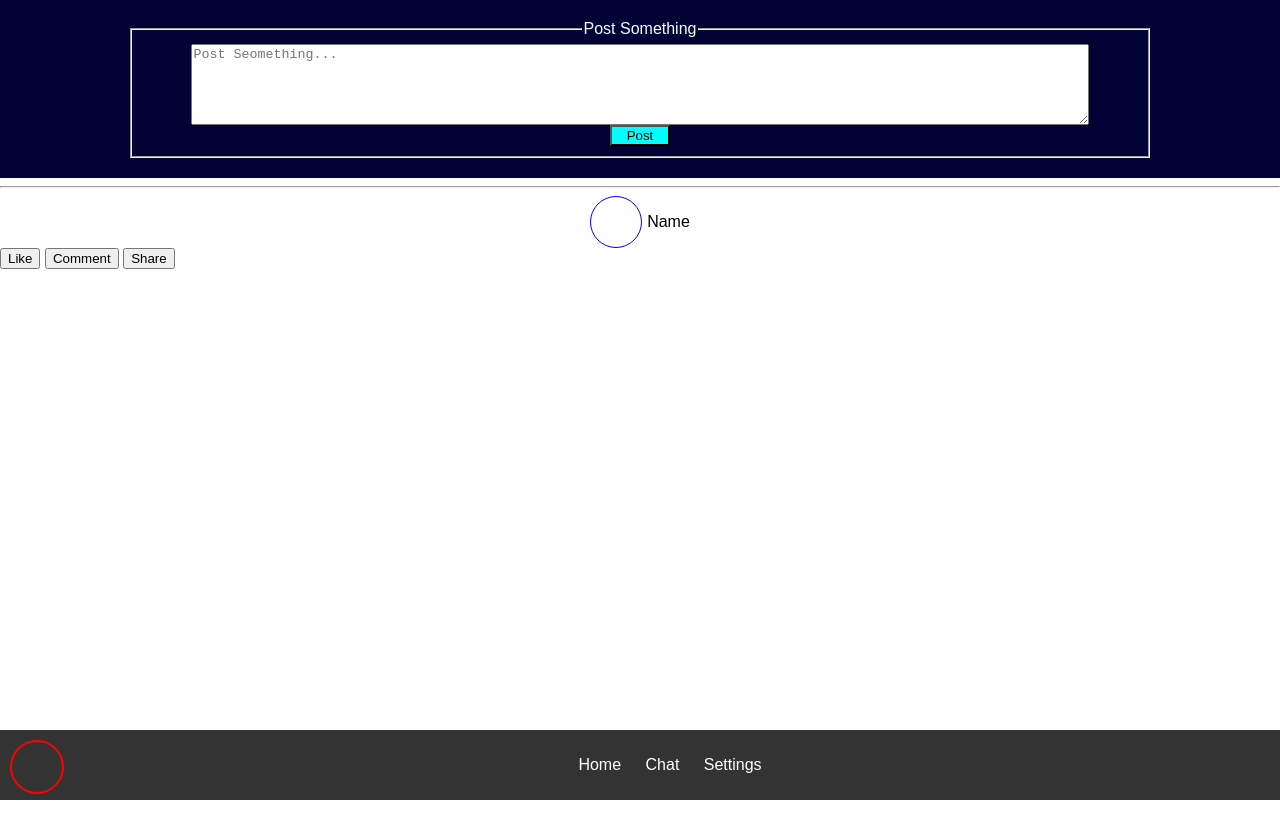
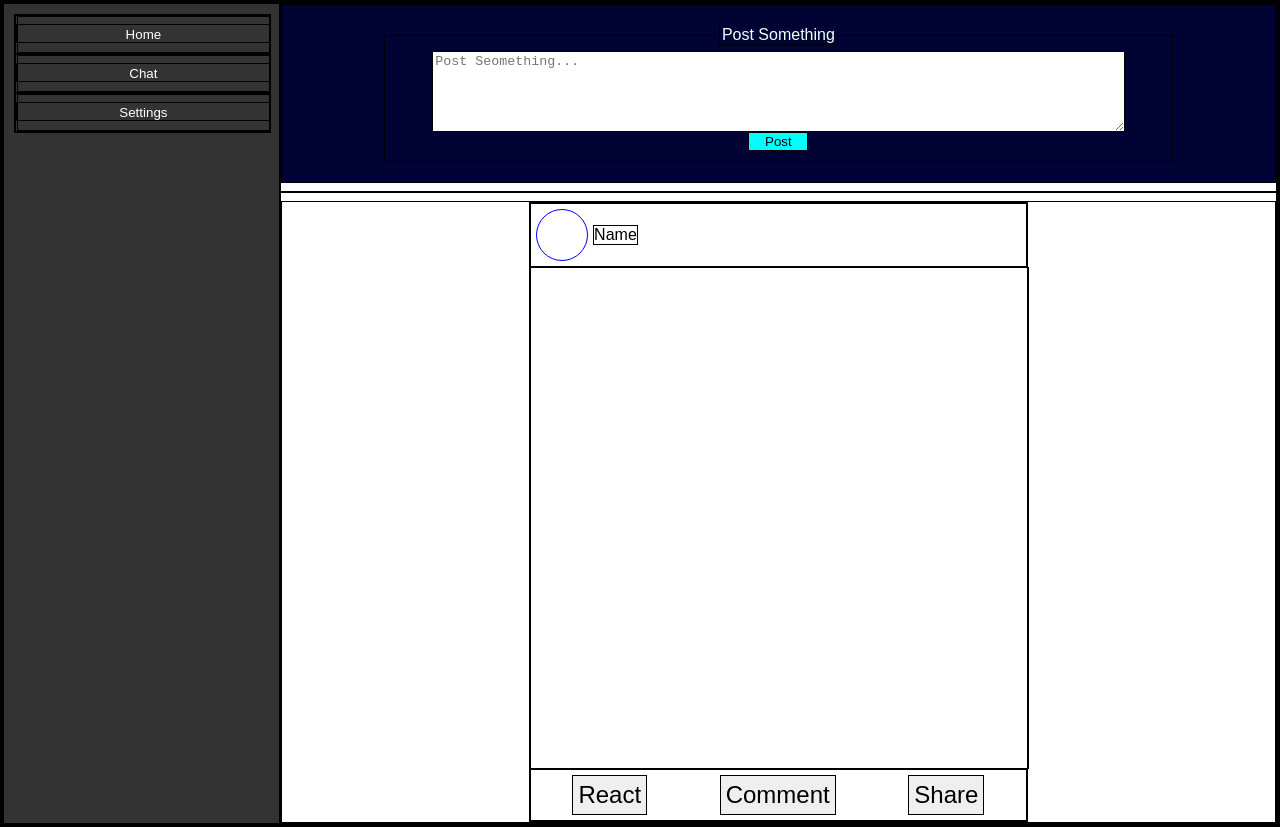
Before and after one commit to sanjograiofficial/talk-life, a plain HTML site: page index.html in a window 1280 px wide. Before the commit the page ends 800 px from the top, so only its background shows below. Drawn offline with Linux system fonts and the light colour scheme.

Commit message:
Changed code

```diff
--- a/index.html
+++ b/index.html
@@ -1,29 +1,41 @@
 <!DOCTYPE html>
 <html lang="en">
   <head>
-    <meta charset="UTF-8">
-    <meta name="viewport" content="width=device-width, initial-scale=1.0">
+    <meta charset="UTF-8" />
+    <meta name="viewport" content="width=device-width, initial-scale=1.0" />
     <title>Talking</title>
-    <link rel="stylesheet" href="style.css">
+    <link rel="stylesheet" href="style.css" />
   </head>
   <body>
+    <div class="outer">
       <nav>
-        <div class="logo"></div>
         <ul>
-            <li><a href="index.html">Home</a></li>
-            <li><a href="chat.html">Chat</a></li>
-            <li><a href="settings.html">Settings</a></li>
+          <li>
+            <a href="index.html"><button>Home</button></a>
+          </li>
+          <li>
+            <a href="chat.html"><button>Chat</button></a>
+          </li>
+          <li>
+            <a href="settings.html"><button>Settings</button></a>
+          </li>
         </ul>
       </nav>
-    <main>
+      <div class="container">
         <section id="post-section">
           <fieldset id="post-thing">
             <legend class="post-text">Post Something</legend>
-                <textarea name="post" id="post" cols="50" rows="5" placeholder="Post Seomething..."></textarea>
+            <textarea
+              name="post"
+              id="post"
+              cols="50"
+              rows="5"
+              placeholder="Post Seomething..."
+            ></textarea>
             <button type="button" class="post-btn">Post</button>
           </fieldset>
         </section>
-        <hr>
+        <hr />
         <section id="content">
           <div class="contents">
             <div class="head">
@@ -32,12 +44,13 @@
             </div>
             <div class="image-post"></div>
             <div class="options">
-                    <button type="button">Like</button>
+              <button type="button">React</button>
               <button type="button">Comment</button>
               <button type="button">Share</button>
             </div>
           </div>
         </section>
-    </main>
+      </div>
+    </div>
   </body>
 </html>
--- a/style.css
+++ b/style.css
@@ -1,37 +1,40 @@
 :root{
     --color: #000333;
+}
+*{
+    border: 1px solid black;
 }
 body{
     font-family: Arial, sans-serif;
     margin: 0;
     padding: 0;
 }
+.outer{
+    display: flex;
+}
 nav{
+    display: flex;
+    flex-direction: column;
     background-color: #333;
     padding: 10px;
     text-align: center;
-    position: fixed;
+    width: 20%;
+}
+nav ul{
     width: 100%;
-    bottom: 0;
+    padding: 0;
+    margin: 0;
 }
-nav li{
+nav ul li{
     list-style: none;
-    display: inline-block;
 }
-nav ul li a{
-    color: white;
-    text-decoration: none;
+nav ul li a button{
+    color: #fff;
+    width: 100%;
+    cursor: pointer;
     padding: 10px;
-}
-
-.logo{
-    background-image: url('logo.png');
-    background-size: cover;
-    width: 50px;
-    height: 50px;
-    border-radius: 50%;
-    border: 2px solid red;
-    position: absolute;
+    border-bottom: 1px solid black;
+    background-color: transparent;
 }
 
 #post-section{
@@ -39,8 +42,11 @@ nav ul li a{
     padding: 20px;
     background-color: var(--color);
     color: azure;
+}
+.container{
+    flex: 1;
+}
 
-}
 #post-thing{
     width: 80%;
     margin: 0 auto;
@@ -69,7 +75,28 @@ nav ul li a{
 }
 .head{
     display: flex;
-    justify-content: center;
+    justify-content: flex-start;
     align-items: center;
+    padding: 5px;
     gap: 5px;
 }
+.content{
+    width: 50%;
+}
+.contents{
+    width: 50%;
+    margin: 0 auto
+}
+.image-post{
+    width: 100%;
+    height: 500px;
+}
+.options{
+    display: flex;
+    justify-content: space-around;
+    padding: 5px;
+}
+.options button{
+    padding: 5px;
+    font-size: 1.5rem;
+}
```
Also changed, not shown: home.html (added, +35 -0 lines). Lines whose indentation alone changed are shown as unchanged.
